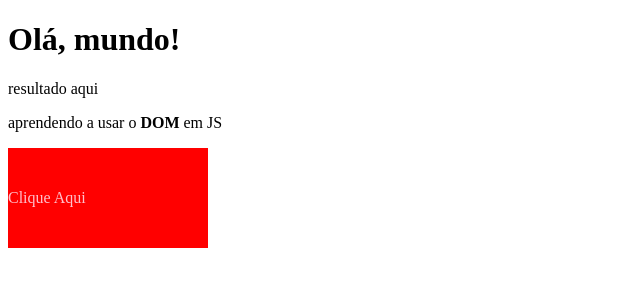
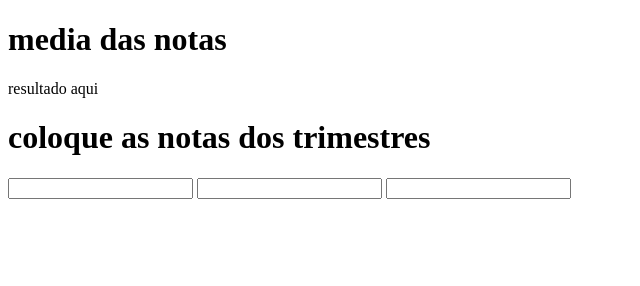
Before and after one commit to gabyy29zinhaa/site1, a plain HTML site: page index.html in a window 1280 px wide. Shown: the whole page, without its empty margins (0-640 px from the left). Drawn offline with Linux system fonts and the light colour scheme.

Commit message:
Update index.html

```diff
--- a/index.html
+++ b/index.html
@@ -4,40 +4,19 @@
         <meta charset="UTF-8">
         <meta name="viewport"content="width=device-width, incial-scale=1.0">
     <style>
-        #area {
-            background-color: red;
-            color: pink;
-            font: Garamond;
-            height: 100px;
-            width: 200px;
-            text-aling: center;
-            line-height: 100px;
-            border: trick groove yellow;
 
-        }
     </style>
     </head>
 <body>
-    <h1>Olá, mundo!</h1>
+    <h1>media das notas</h1>
     <p>resultado aqui</p>
-    <p> aprendendo a usar o <strong>DOM</strong> em JS</p>
-    <div id="area" onclick="clicar()" ontouchstart="entrar()" ontouchend="sair()">Clique Aqui</div>
+    <div class= "container">
+        <h1>coloque as notas dos trimestres</h1>
+        <input type="number" id="notinhas">
+         <input type="number" id="notinhas">
+         <input type="number" id="notinhas">
+    </div>
  <script>
-     var a = document.getElementById('area')
-     function clicar(){
-         a.innerText = 'clicou!';
-         a.style.backgroundColor = '#8B0000';
-        }
-     function entrar(){
-            a.innerText = 'segurou!';
-            a.style.backgroundColor = '#3CB371';
-        }
-
-     function sair(){
-            a.innerText = 'Deslizou!';
-            a.style.backgroundColor = '#008B8B';
-        }
-
  </script>
 </body>
 </html>
```
